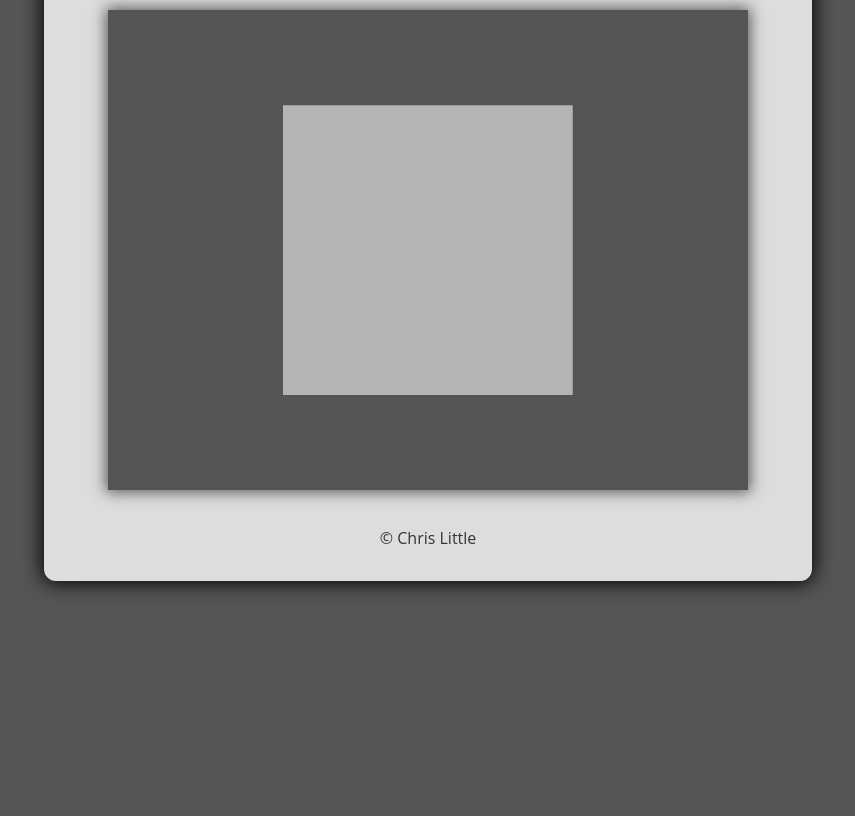
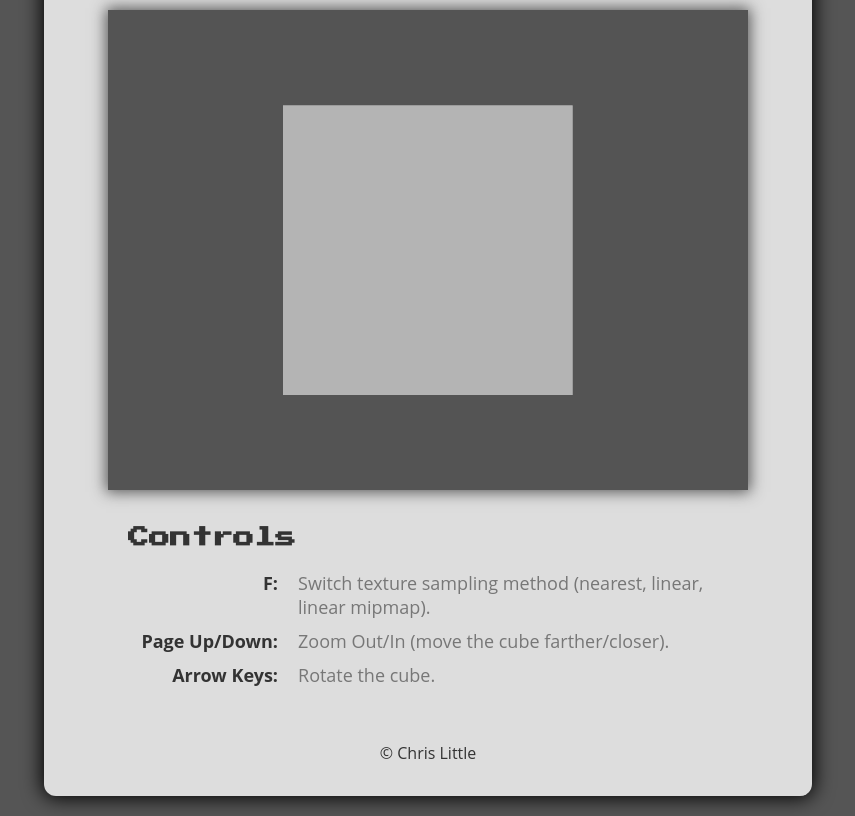
Before and after one commit to captainhead/ChrisLearnsWebGL, a plain HTML site: page index.html in a window 1280 px wide. Shown: the part 106-922 px from the top of the page, without its empty margins (212-1067 px from the left). Before the commit the page ends 800 px from the top, so only its background shows below. Drawn offline with Linux system fonts and the light colour scheme; a web font is replaced by a local one.

Commit message:
Added listing of controls to html page.

```diff
--- a/index.html
+++ b/index.html
@@ -20,6 +20,11 @@
 		}
 
 
+		h1,h2,h3{
+			font-family: "Press Start 2P", sans-serif;
+		}
+
+
 		#content_area{
 			width: 768px;
 
@@ -35,11 +40,45 @@
 
 			#content_area h1{
 				margin-bottom: 32px;
-				font-family: "Press Start 2P", sans-serif;
 			}
 
 			#content_area footer{
 				margin-top: 32px;
+			}
+
+
+		#instructions_area{
+			display:inline-block;
+			width: 600px;
+
+			padding-top: 32px;
+
+			text-align: left;
+
+			font-size: 18px;
+		}
+
+			#instructions_area dt, #instructions_area dd{
+				padding: 5px 0;
+			}
+
+			#instructions_area dt{
+				float: left;
+				clear: left;
+				width: 150px;
+
+				text-align: right;
+
+				font-weight: bold;
+			}
+			#instructions_area dt:after{
+				content: ":";
+			}
+
+			#instructions_area dd{
+				margin-left: 170px;
+
+				color: #777777;
 			}
 
 
@@ -86,7 +125,21 @@
 <body onload="webgl_start();">
 <div id="content_area">
 	<h1>WebGL Playground</h1>
-  <canvas id="webgl_canvas" width="640" height="480">If you're reading this, you need a modern browser.</canvas>
+
+  <canvas id="webgl_canvas" width="640" height="480">If you're reading this, you need a modern browser that supports HTML5 canvas.</canvas>
+
+  <div id="instructions_area">
+	  <h3>Controls</h3>
+	  <dl>
+	  	<dt>F</dt>
+	  		<dd>Switch texture sampling method (nearest, linear, linear mipmap).</dd>
+	  	<dt>Page Up/Down</dt>
+	  		<dd>Zoom Out/In (move the cube farther/closer).</dd>
+	  	<dt>Arrow Keys</dt>
+	  		<dd>Rotate the cube.</dd>
+	  </dl>
+	 </div>
+
 	<footer>
 		&copy; Chris Little
 	</footer>
```
